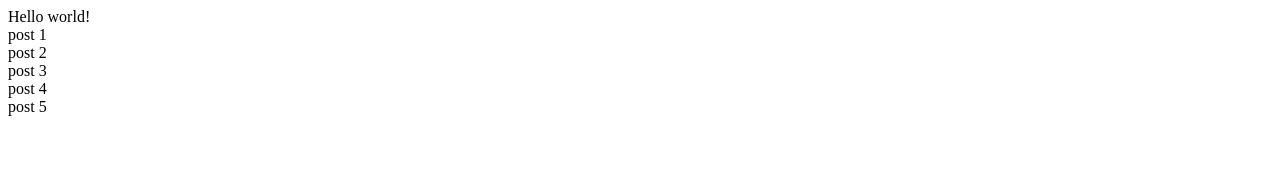
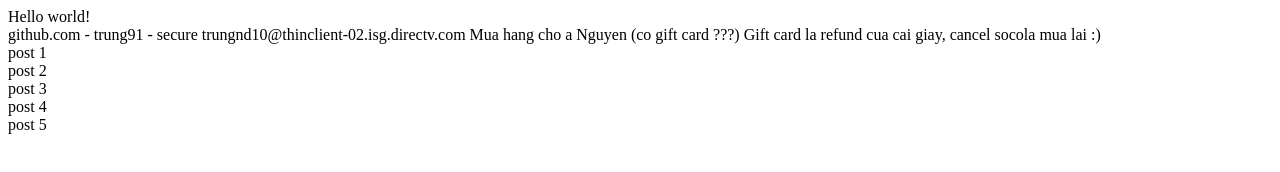
Before and after one commit to trung91/manager, a plain HTML site: page index.html in a window 1280 px wide. Drawn offline with nearby package versions, Linux system fonts and the light colour scheme.

Commit message:
4nd4nd4nd

```diff
--- a/index.html
+++ b/index.html
@@ -9,6 +9,16 @@
     <div>
       {{test}}
     </div>
+
+github.com - trung91 - secure
+
+trungnd10@thinclient-02.isg.directv.com
+
+Mua hang cho a Nguyen (co gift card ???)
+
+Gift card la refund cua cai giay, cancel socola mua lai :)
+
+
    <div ng-repeat="post in posts">
      {{post}}
    </div>
```
